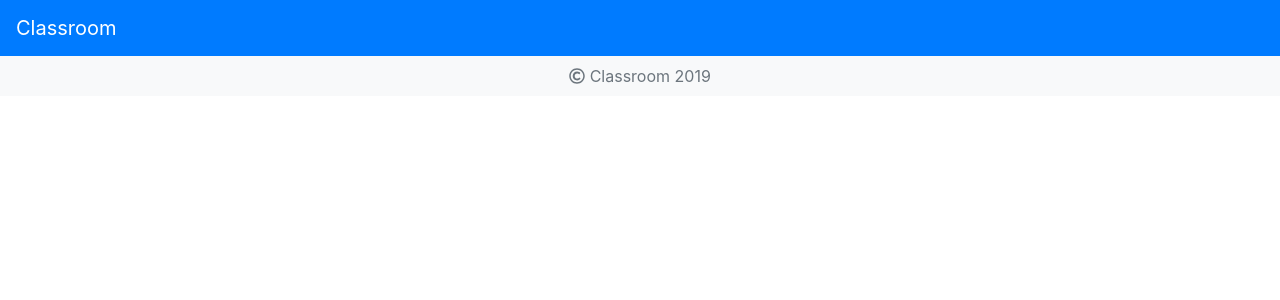
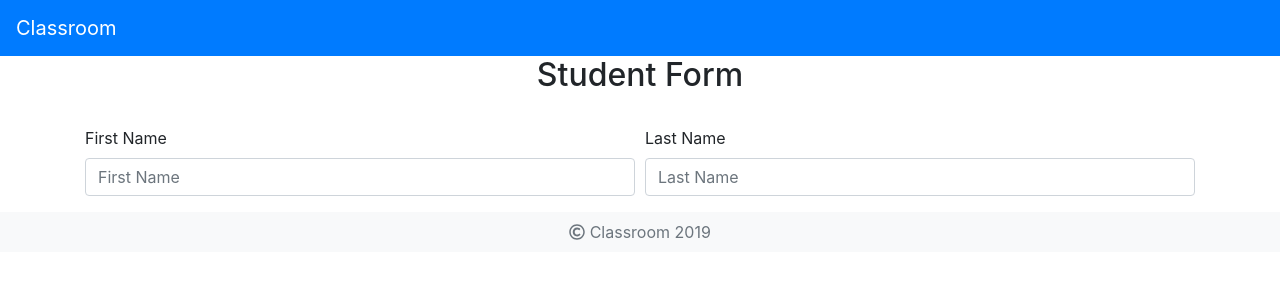
Before and after one commit to pluboj/classroom, a React (Create React App) app: page /form in a window 1280 px wide. Shown: the top 300 px of the page. Built offline with nearby package versions, Linux system fonts and the light colour scheme; sample sign-in values are in the browser's storage.

Commit message:
Add Student Form

```diff
--- a/src/App.js
+++ b/src/App.js
@@ -13,6 +13,7 @@ import Content from './shared/Content/Content';
 import { Login } from './components/Login';
 import { HomePage } from './components/Home';
 import { RegisterPage } from './components/Register';
+import StudentForm from './components/Student/StudentForm';
 
 // FontAwesome
 import { library } from '@fortawesome/fontawesome-svg-core';
@@ -41,6 +42,7 @@ class App extends Component {
         <Router history={history}>
           <Content>
             <PrivateRoute exact path="/" component={HomePage} />
+            <PrivateRoute exact path="/form" component={StudentForm} />
             <Route path="/login" component={Login} />
             <Route path="/register" component={RegisterPage} />
           </Content>
--- /dev/null
+++ b/src/components/Student/StudentForm.js
@@ -0,0 +1,32 @@
+import React, { Component } from 'react';
+import Form from 'react-bootstrap/Form';
+import Col from 'react-bootstrap/Col';
+import Container from 'react-bootstrap/Container';
+
+class StudentForm extends Component {
+
+    render () {
+        return (
+            <Container>
+                 <h2>Student Form</h2>
+                 <br/>
+                 <Form>
+                    <Form.Row>
+                        <Form.Group as={Col} controlId="formGridFirstName">
+                            <Form.Label>First Name</Form.Label>
+                            <Form.Control type="text" name="firstName" placeholder="First Name" />
+                        </Form.Group>
+
+                        <Form.Group as={Col} controlId="formGridLastName">
+                            <Form.Label>Last Name</Form.Label>
+                            <Form.Control type="text" name="lastName" placeholder="Last Name" />
+                        </Form.Group>
+                    </Form.Row>
+                </Form>
+            </Container>
+
+        )
+    }
+}
+
+export default StudentForm;
--- a/src/components/Student/Studentlist.js
+++ b/src/components/Student/Studentlist.js
@@ -3,6 +3,7 @@ import Student from './student';
 import Jumbotron from 'react-bootstrap/Jumbotron';
 import Row from 'react-bootstrap/Row';
 import Button from 'react-bootstrap/Button';
+import { Link } from "react-router-dom";
 
 import './studentlist.css';
 import { FontAwesomeIcon } from '@fortawesome/react-fontawesome';
@@ -50,10 +51,12 @@ class Studentlist extends Component {
         }
         return (
             <Jumbotron style={listStyle} className="panel">
-               {this.buildLayout()}
-               <Button variant="secondary" size="lg">
-                    <FontAwesomeIcon icon={['far', 'plus-square']} /> Add student
-               </Button>
+                {this.buildLayout()}
+                <Link to="/form">
+                    <Button variant="secondary" size="lg" style={{color: 'wheat'}}>
+                        <FontAwesomeIcon icon={['far', 'plus-square']} /> Add student
+                    </Button>
+                </Link>
             </Jumbotron>
         );
     }
```
